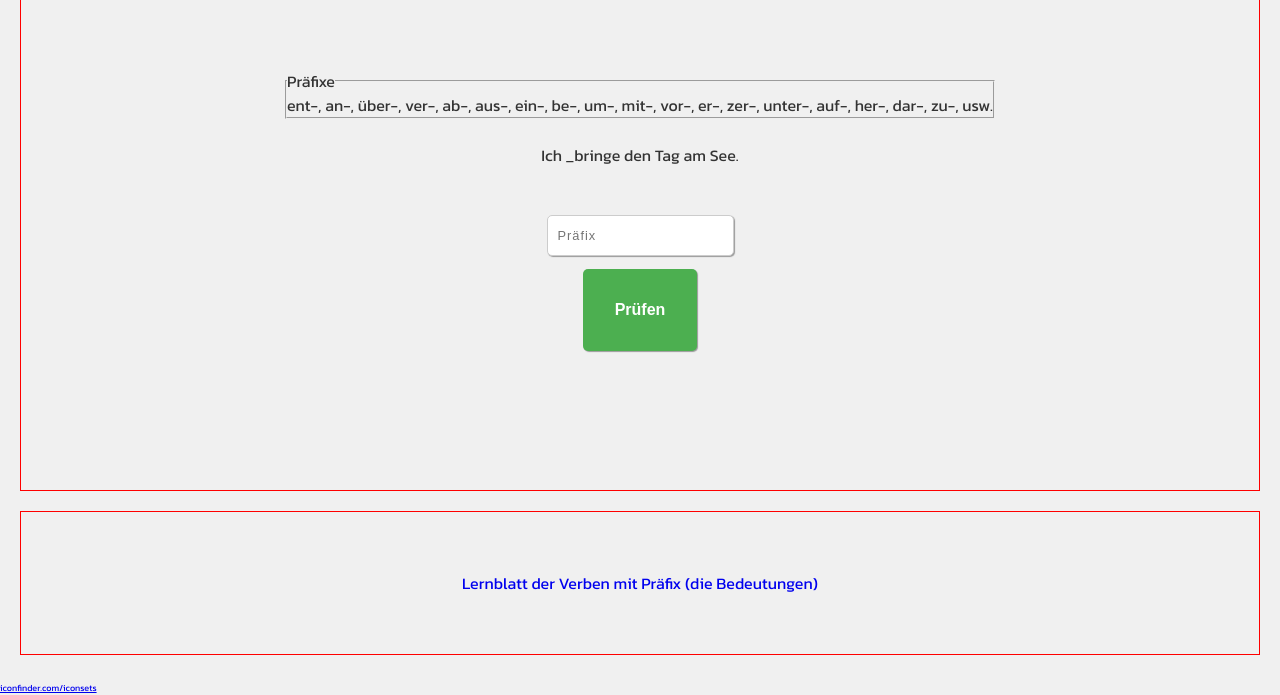
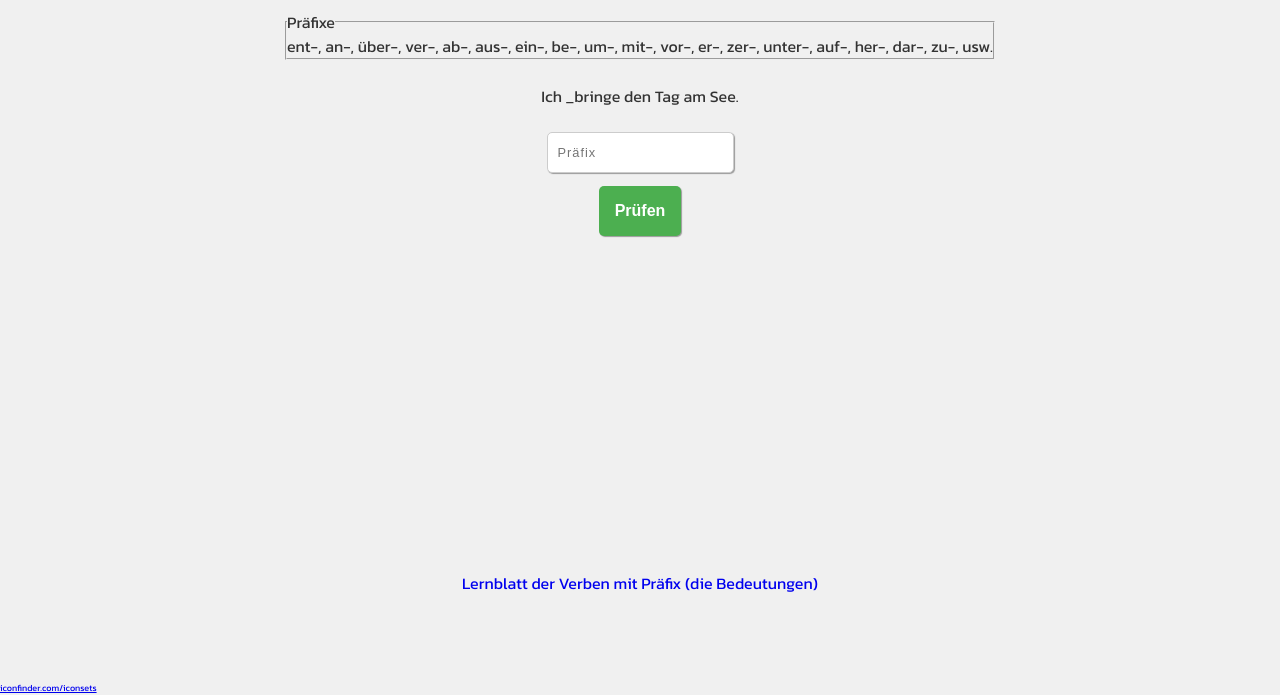
Before and after one commit to Sadullah-TANRIKULU/praefix-stammverb-game, a plain HTML site: page index.html in a window 1280 px wide. Shown: the part 105-800 px from the top of the page. Drawn offline with Linux system fonts and the light colour scheme.

Commit message:
stilistisch zu verändern

```diff
--- a/input.css
+++ b/input.css
@@ -21,13 +21,12 @@ body {
 }
 
 .sec-1 {
-  border: solid 1px red;
   display: flex;
   flex-direction: column;
   width: 100%;
   height: 80%;
   margin: 0 auto;
-  padding: 20px;
+  padding: 10px 20px 20px 20px;
   align-items: center;
   justify-content: start;
 }
@@ -52,7 +51,7 @@ body {
 
 button {
   display: inline-block;
-  padding: 2rem;
+  padding: 1rem;
   margin-top: 0.8rem;
   background-color: #4caf50;
   color: white;
@@ -72,7 +71,6 @@ button {
 }
 
 .sec-2 {
-  border: solid 1px red;
   height: 20%;
   display: flex;
   flex-direction: column;
```
Also changed, not shown: index.html (+2 -2 lines).
